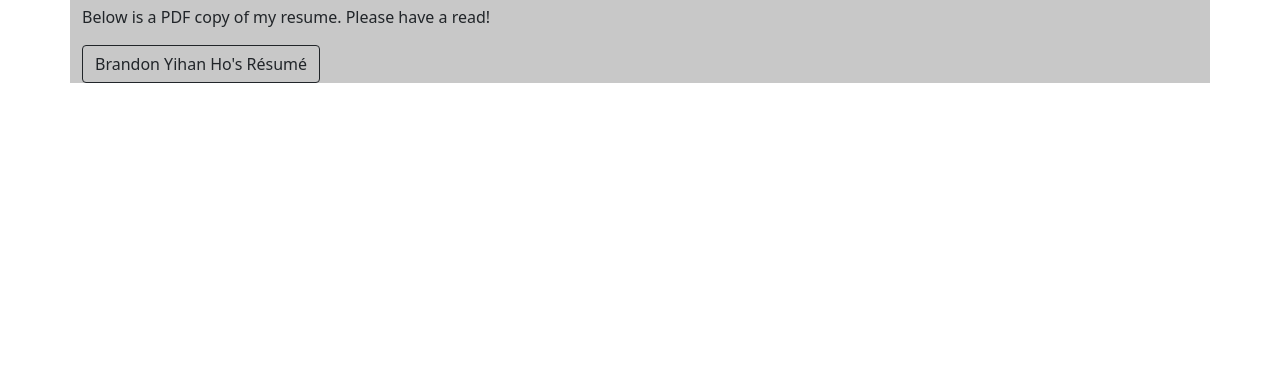
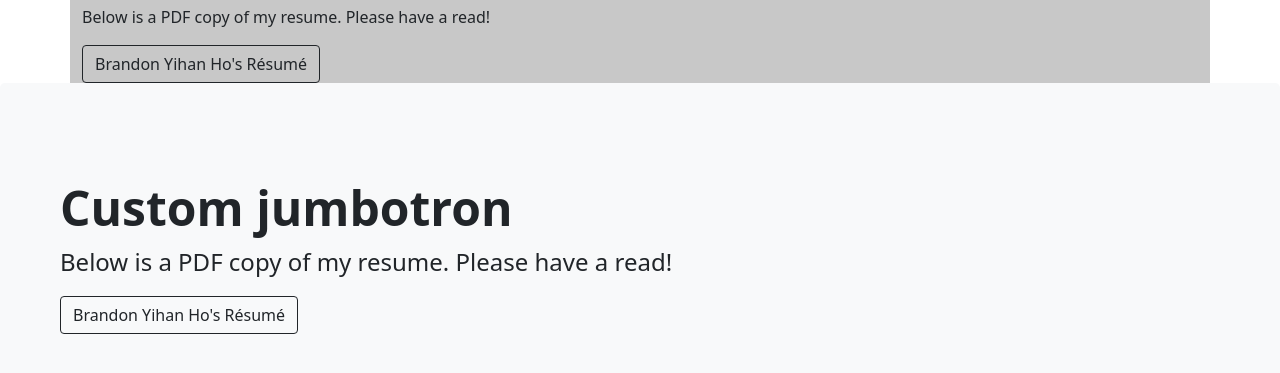
Before and after one commit to BrandonYH/brandonyh.github.io, a plain HTML site: page resume.html in a window 1280 px wide. Shown: the part 437-810 px from the top of the page. Drawn offline with nearby package versions, Linux system fonts and the light colour scheme.

Commit message:
updated resume page

```diff
--- a/resume.html
+++ b/resume.html
@@ -37,5 +37,13 @@
             <p>Below is a PDF copy of my resume. Please have a read!</p>
             <button class="btn btn-outline-dark" type="button">Brandon Yihan Ho's Résumé</button>
         </div>
+
+        <div class="p-5 mb-4 bg-light rounded-3">
+            <div class="container-fluid py-5">
+              <h1 class="display-5 fw-bold">Custom jumbotron</h1>
+              <p class="col-md-8 fs-4">Below is a PDF copy of my resume. Please have a read!</p>
+              <button class="btn btn-outline-dark" type="button">Brandon Yihan Ho's Résumé</button>
+            </div>
+          </div>
     </body>
 </html>
```
